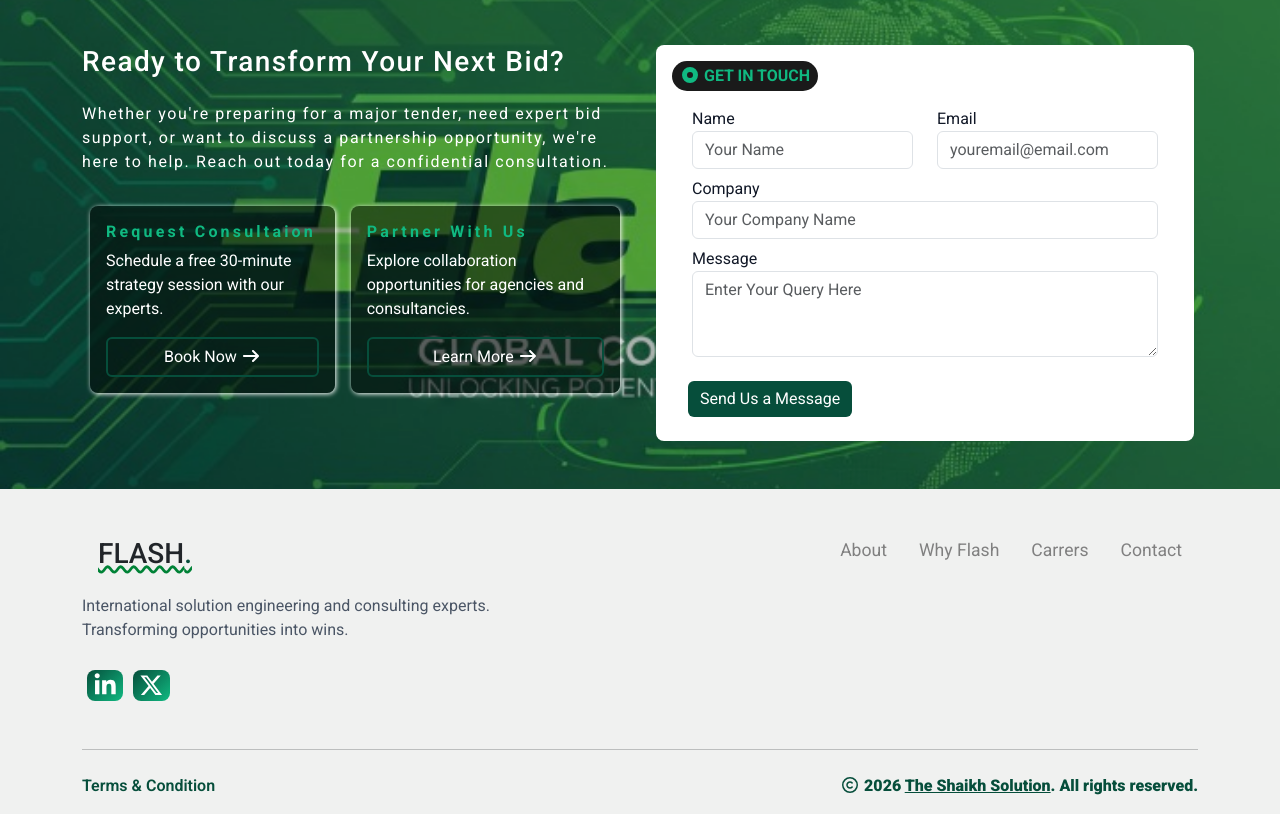
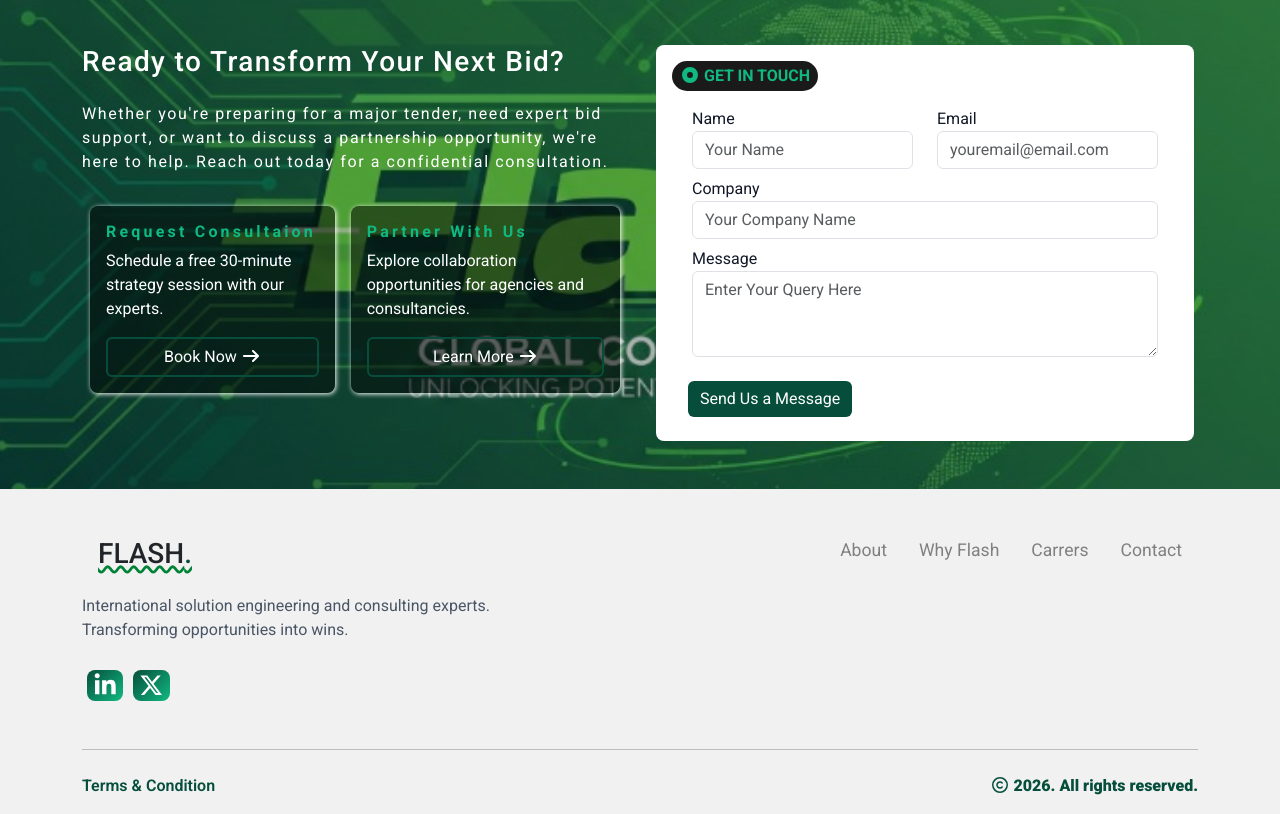
Before and after one commit to shashankgupta123/Flash, a React (Vite) app in the folder frontend/: page / in a window 1280 px wide. Shown: the part 3433-4247 px from the top of the page. Built offline with nearby package versions, Linux system fonts and the light colour scheme.

Commit message:
Updated Home Page

```diff
--- a/frontend/src/components/Footer.jsx
+++ b/frontend/src/components/Footer.jsx
@@ -86,7 +86,7 @@ const Footer = () => {
                 Terms & Condition
               </a>
               <p className="mb-0 copyrightPara">
-                <FontAwesomeIcon icon={faCopyright} /> 2026 <a href="https://tahir-shaikh.odoo.com/" target="_blank">The Shaikh Solution</a>. All rights reserved.
+                <FontAwesomeIcon icon={faCopyright} /> 2026. All rights reserved.
               </p>
             </div>
           </Row>
```
